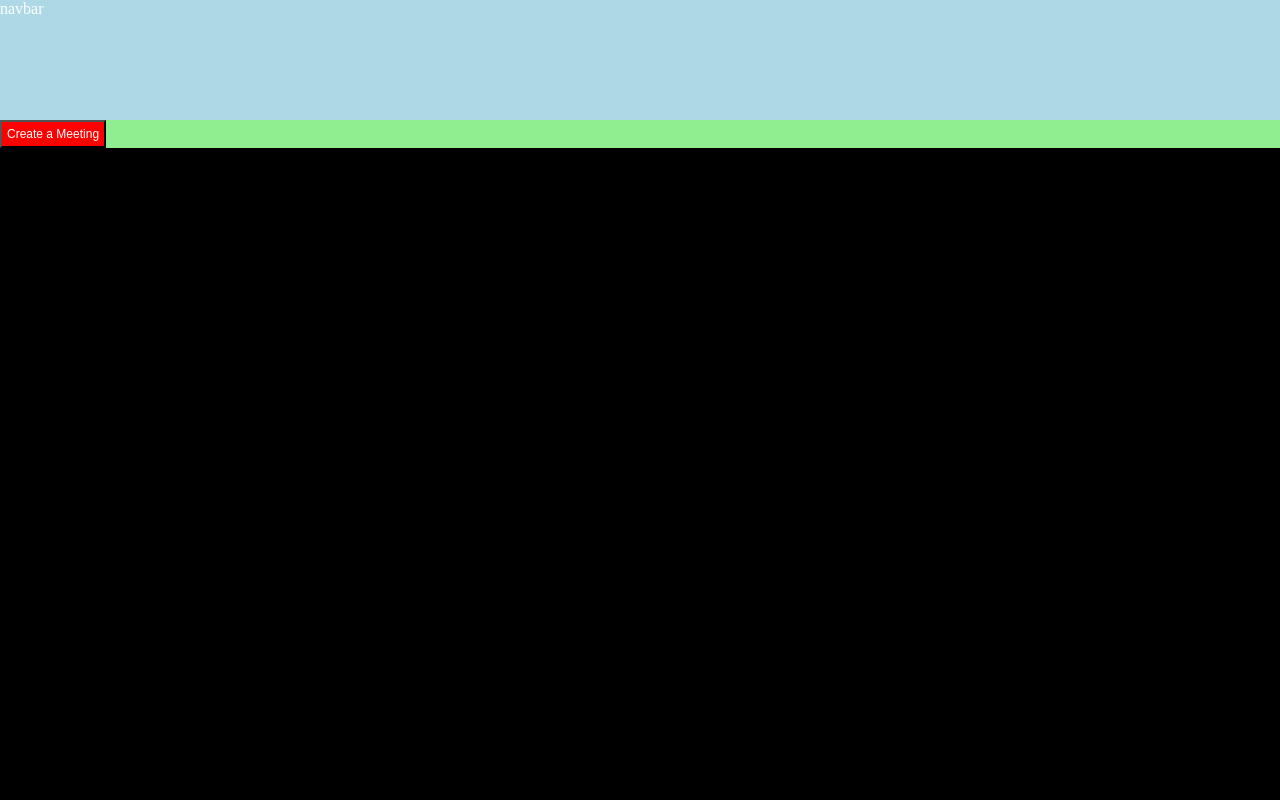
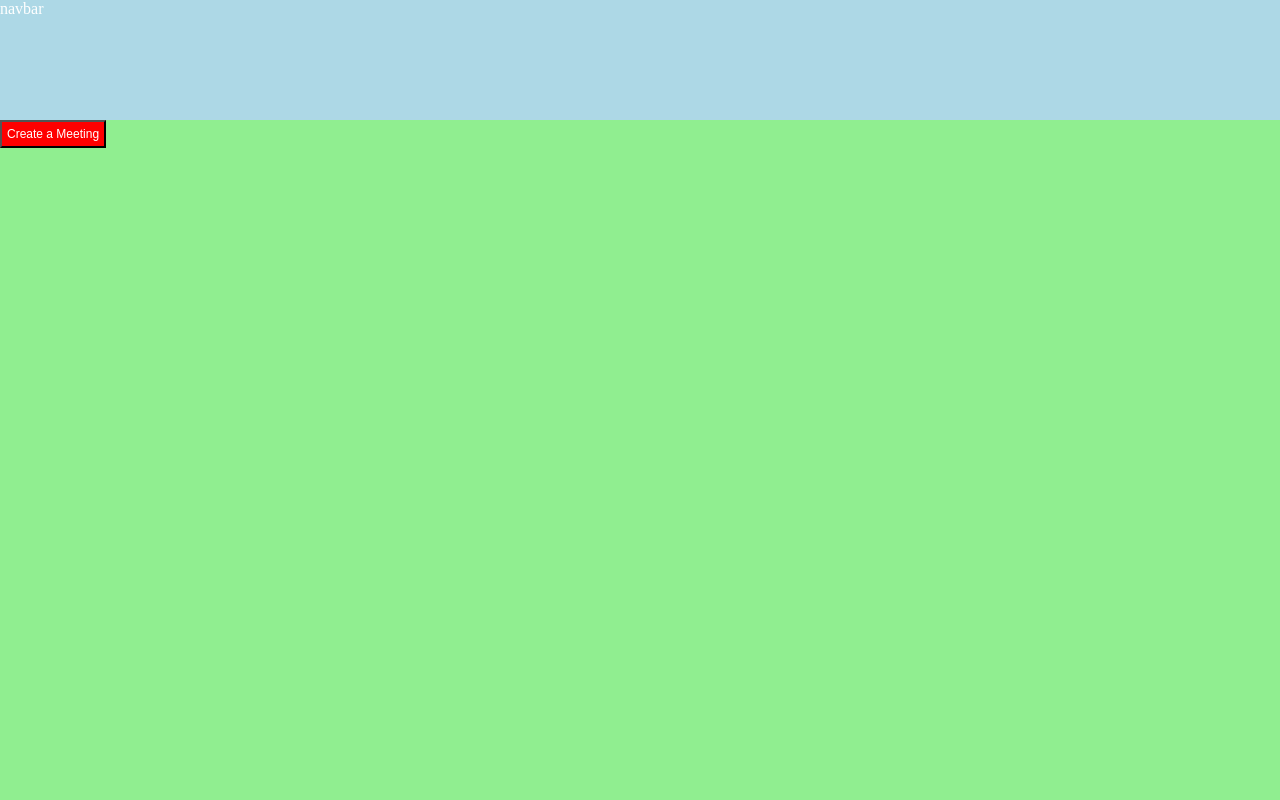
Before and after one commit to megkern/SchedulingSoftware, a PHP site: page / in a window 1280 px wide. Run offline with PHP 8.4, Linux system fonts and the light colour scheme.

Commit message:
Added main page

```diff
--- a/CSS/style.css
+++ b/CSS/style.css
@@ -10,9 +10,10 @@ body {
   margin:0;
 }
 
-.mainPage{
+.mainPageArea{
   position:absolute;
   top:15%;
+  height:85%;
   width:100%;
   background-color:lightgreen;
 }
--- a/content.php
+++ b/content.php
@@ -2,5 +2,5 @@
 include 'navbar.php';
 ?>
 <?php
-include 'main_page.php';
+include 'main_page_area.php';
 ?>
--- /dev/null
+++ b/main_page_area.php
@@ -0,0 +1,7 @@
+<div class="mainPageArea">
+
+    <button class="CreateMeetingButton">
+        Create a Meeting
+    </button>
+
+</div>
```
